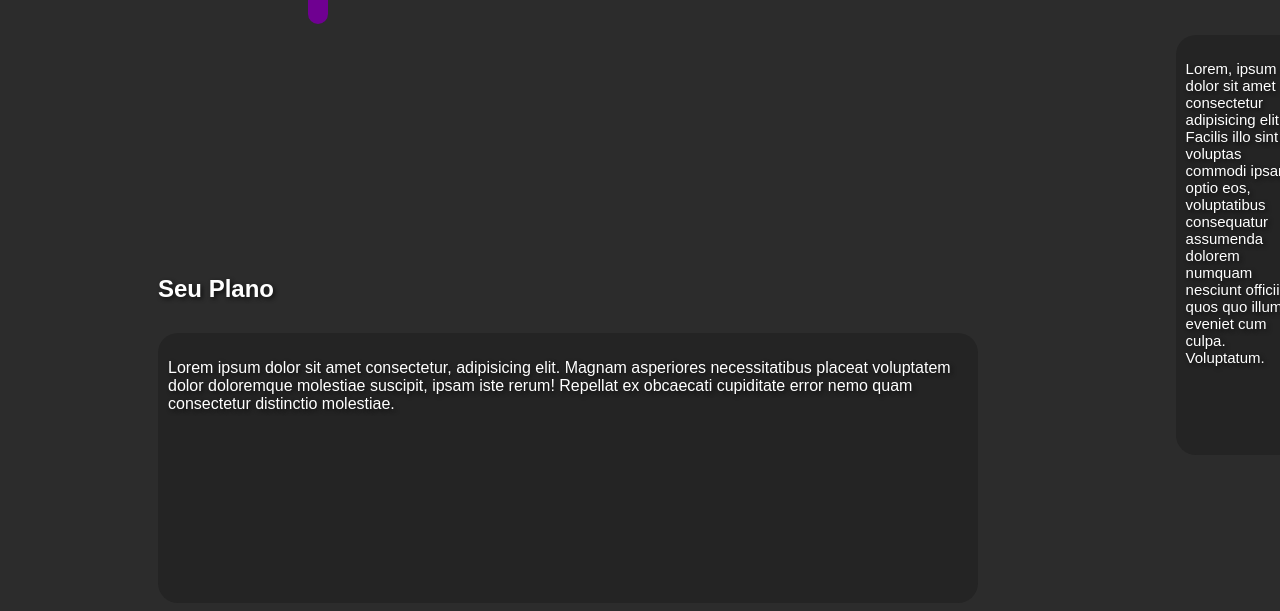
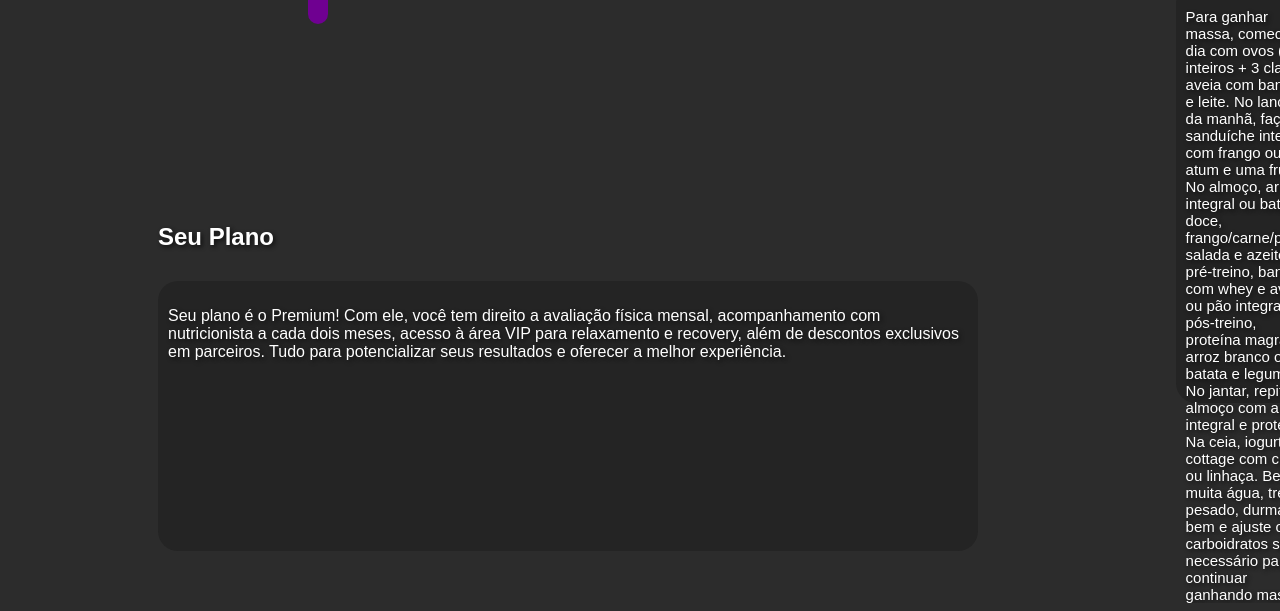
Before and after one commit to Gabriel-Carvalho09/medida-de-eficiencia, a plain HTML site: page ME web front/perfil.html in a window 1280 px wide. Shown: the part 324-935 px from the top of the page. Drawn offline with Linux system fonts and the light colour scheme.

Commit message:
Add files via upload

```diff
--- a/ME web front/perfil.html
+++ b/ME web front/perfil.html
@@ -31,7 +31,10 @@
                     <h2>Treinos e dietas</h2>
                 <div>
                 <div class="dieta">
-                <p>Lorem, ipsum dolor sit amet consectetur adipisicing elit. Facilis illo sint voluptas commodi ipsam optio eos, voluptatibus consequatur assumenda dolorem numquam nesciunt officiis quos quo illum eveniet cum culpa. Voluptatum.</p>
+                <p>
+                    Para ganhar massa, comece o dia com ovos (3 inteiros + 3 claras), aveia com banana e leite. No lanche da manhã, faça um sanduíche integral com frango ou atum e uma fruta. No almoço, arroz integral ou batata-doce, frango/carne/peixe, salada e azeite. No pré-treino, banana com whey e aveia ou pão integral. No pós-treino, proteína magra, arroz branco ou batata e legumes. No jantar, repita o almoço com arroz integral e proteína. Na ceia, iogurte ou cottage com chia ou linhaça.
+                    Beba muita água, treine pesado, durma bem e ajuste os carboidratos se necessário para continuar ganhando massa.
+                </p>
                 </div>
 
                     </div>
@@ -43,7 +46,10 @@
                 <h2>Seu Plano</h2>
             </div>
             <div class="planobox">
-                <p>Lorem ipsum dolor sit amet consectetur, adipisicing elit. Magnam asperiores necessitatibus placeat voluptatem dolor doloremque molestiae suscipit, ipsam iste rerum! Repellat ex obcaecati cupiditate error nemo quam consectetur distinctio molestiae.</p>
+                <p>
+                    Seu plano é o Premium!
+                    Com ele, você tem direito a avaliação física mensal, acompanhamento com nutricionista a cada dois meses, acesso à área VIP para relaxamento e recovery, além de descontos exclusivos em parceiros. Tudo para potencializar seus resultados e oferecer a melhor experiência.
+                </p>
 
 
             </div>
```
